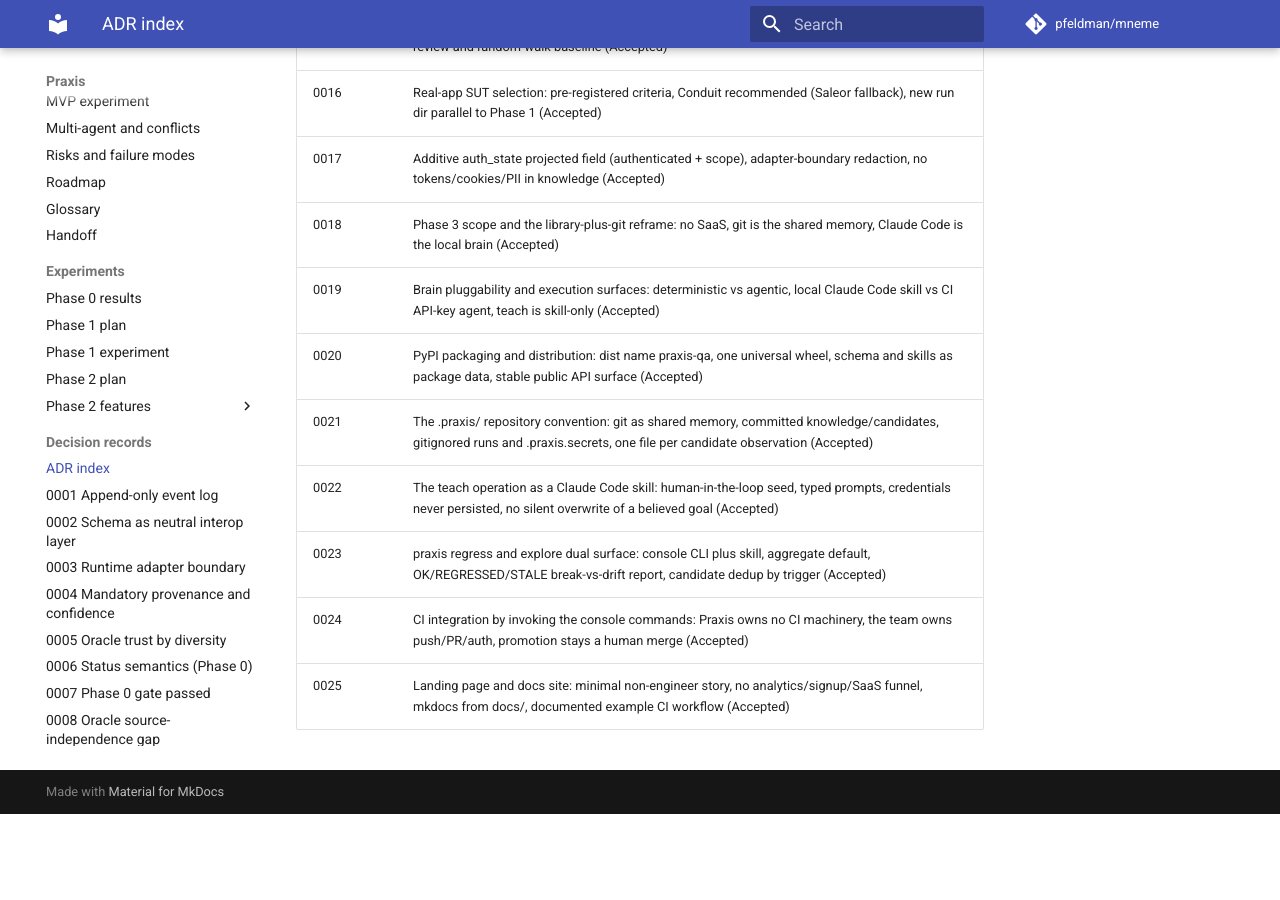
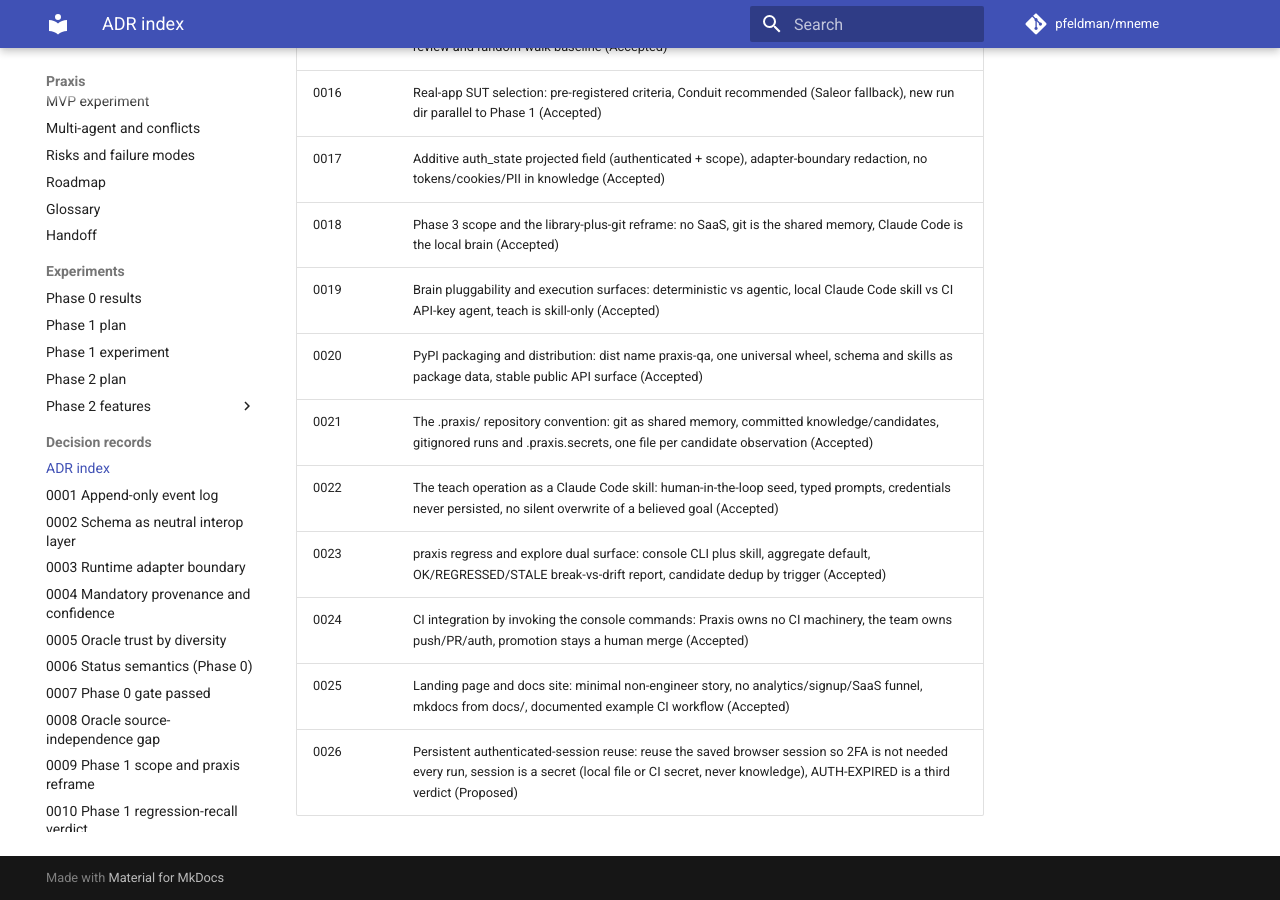
Before and after one commit to pfeldman/mneme, an MkDocs documentation site: the page built from docs/adr/README.md, in a window 1280 px wide and 900 px high, scrolled down 1007 px. Built offline with MkDocs 1.6.1 and Material for MkDocs 9.7.7, drawn with Linux system fonts in a browser that asks for light colours; comment, search, counter and statistics services are not loaded; before the commit the page ends 1821 px from its top, so only the background shows below that.

Commit message:
Add ADR-0026 to the ADR index (Proposed)

```diff
--- a/docs/adr/README.md
+++ b/docs/adr/README.md
@@ -30,3 +30,4 @@
 | 0023 | praxis regress and explore dual surface: console CLI plus skill, aggregate default, OK/REGRESSED/STALE break-vs-drift report, candidate dedup by trigger (Accepted) |
 | 0024 | CI integration by invoking the console commands: Praxis owns no CI machinery, the team owns push/PR/auth, promotion stays a human merge (Accepted) |
 | 0025 | Landing page and docs site: minimal non-engineer story, no analytics/signup/SaaS funnel, mkdocs from docs/, documented example CI workflow (Accepted) |
+| 0026 | Persistent authenticated-session reuse: reuse the saved browser session so 2FA is not needed every run, session is a secret (local file or CI secret, never knowledge), AUTH-EXPIRED is a third verdict (Proposed) |
```
